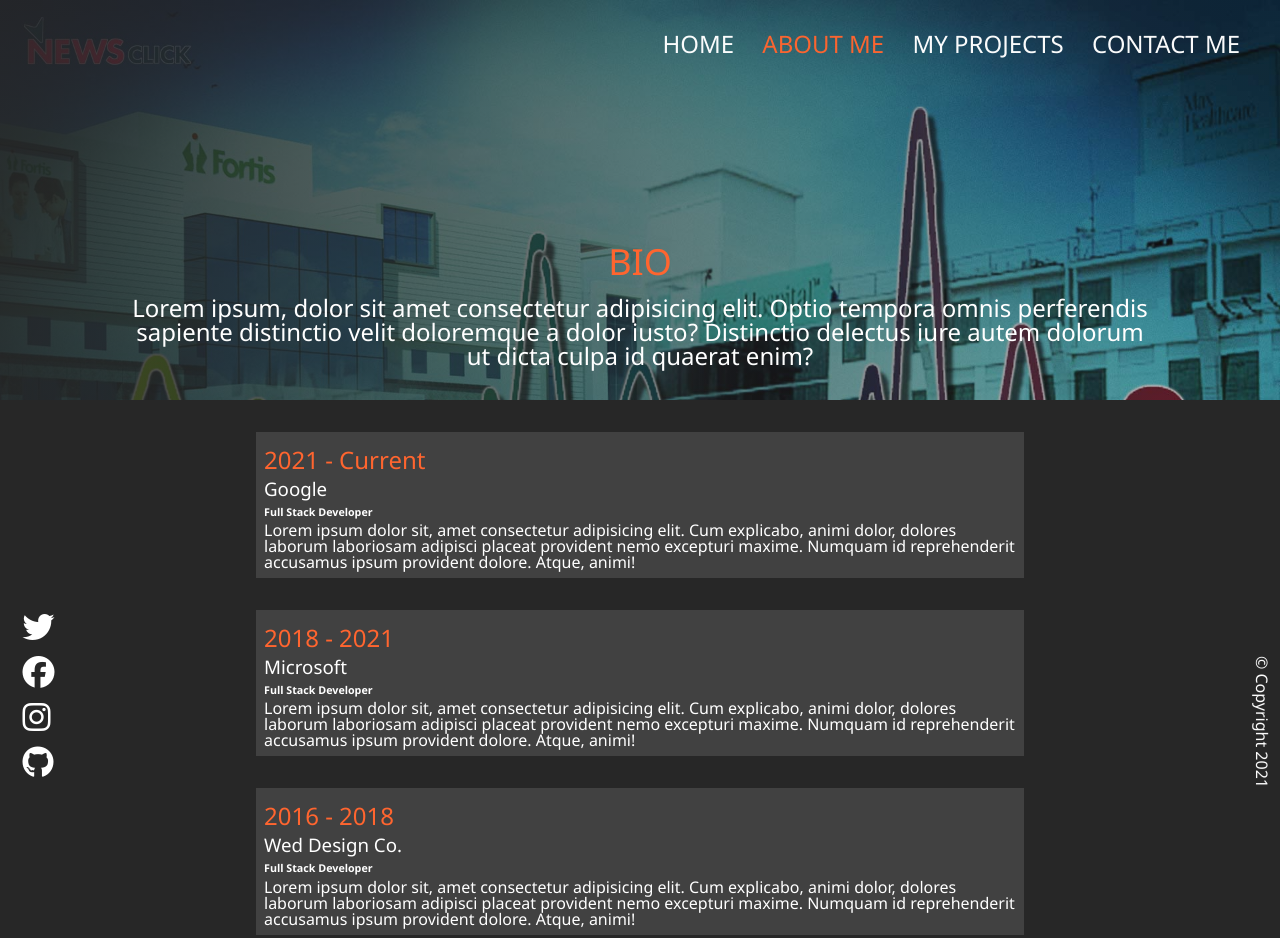
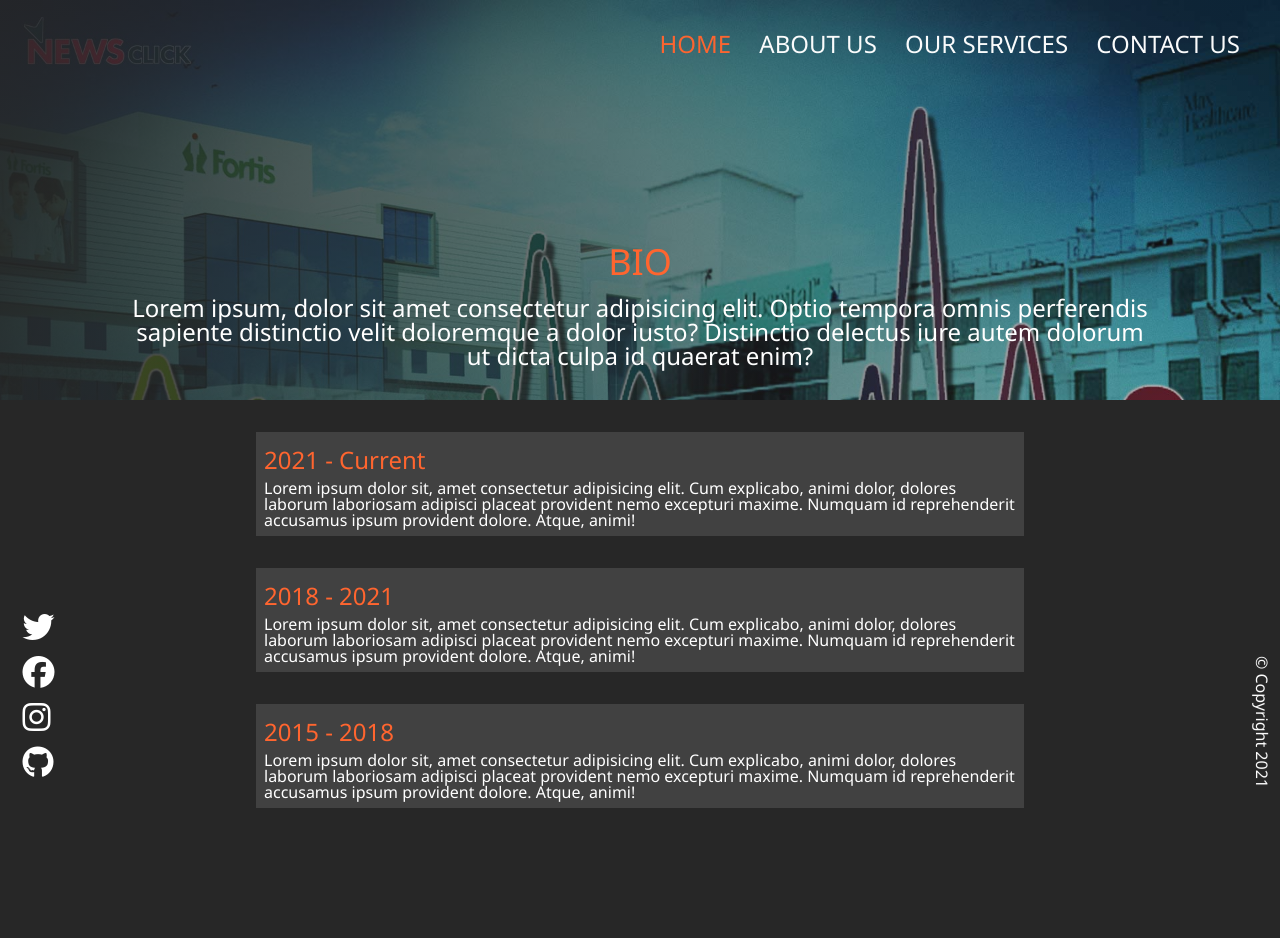
Before and after one commit to cheganti/EGSHV1, a plain HTML site: page about.html in a window 1280 px wide. After the commit the page ends 840 px from the top, so only its background shows below. Drawn offline with Linux system fonts and the light colour scheme.

Commit message:
updated texts

```diff
--- a/about.html
+++ b/about.html
@@ -19,24 +19,24 @@
         </div>
         <nav class="nav">
             <ul class="menu-nav">
-                <li class="menu-nav__item">
+                <li class="menu-nav__item active">
                     <a href="index.html" class="menu-nav__link">
                         Home
                     </a>
                 </li>
-                <li class="menu-nav__item active">
+                <li class="menu-nav__item">
                     <a href="about.html" class="menu-nav__link">
-                        About Me
+                        About Us
                     </a>
                 </li>
                 <li class="menu-nav__item">
                     <a href="projects.html" class="menu-nav__link">
-                        My Projects
+                        Our Services
                     </a>
                 </li>
                 <li class="menu-nav__item">
                     <a href="contact.html" class="menu-nav__link">
-                        Contact Me
+                        Contact Us
                     </a>
                 </li>
             </ul>
@@ -58,24 +58,18 @@
             <div class="jobs">
                 <div class="jobs__job">
                     <h2 class="text-secondary">2021 - Current</h2>
-                    <h3>Google</h3>
-                    <h6>Full Stack Developer</h6>
                     <p>Lorem ipsum dolor sit, amet consectetur adipisicing elit. Cum explicabo, animi dolor, dolores
                         laborum laboriosam adipisci placeat provident nemo excepturi maxime. Numquam id reprehenderit
                         accusamus ipsum provident dolore. Atque, animi!</p>
                 </div>
                 <div class="jobs__job">
                     <h2 class="text-secondary">2018 - 2021</h2>
-                    <h3>Microsoft</h3>
-                    <h6>Full Stack Developer</h6>
                     <p>Lorem ipsum dolor sit, amet consectetur adipisicing elit. Cum explicabo, animi dolor, dolores
                         laborum laboriosam adipisci placeat provident nemo excepturi maxime. Numquam id reprehenderit
                         accusamus ipsum provident dolore. Atque, animi!</p>
                 </div>
                 <div class="jobs__job">
-                    <h2 class="text-secondary">2016 - 2018</h2>
-                    <h3>Wed Design Co.</h3>
-                    <h6>Full Stack Developer</h6>
+                    <h2 class="text-secondary">2015 - 2018</h2>
                     <p>Lorem ipsum dolor sit, amet consectetur adipisicing elit. Cum explicabo, animi dolor, dolores
                         laborum laboriosam adipisci placeat provident nemo excepturi maxime. Numquam id reprehenderit
                         accusamus ipsum provident dolore. Atque, animi!</p>
```
Also changed, not shown: contact.html (+3 -3 lines), index.html (+3 -3 lines), projects.html (+6 -6 lines).
